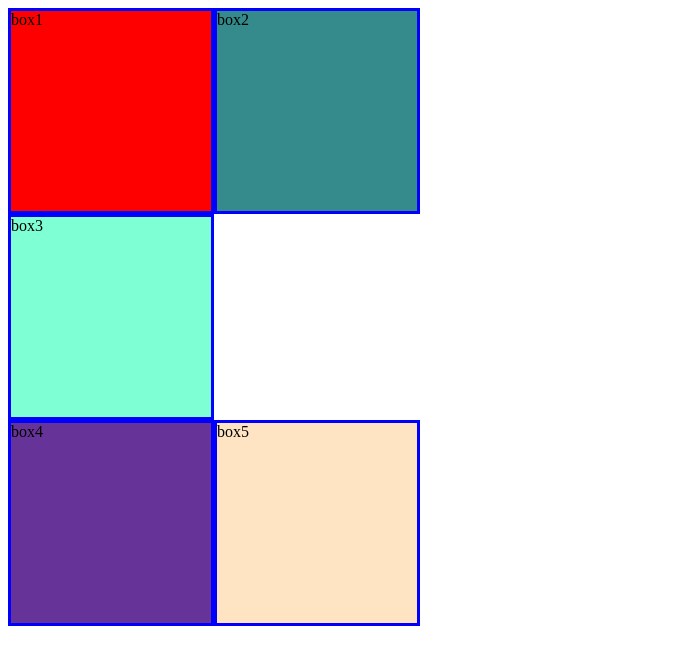
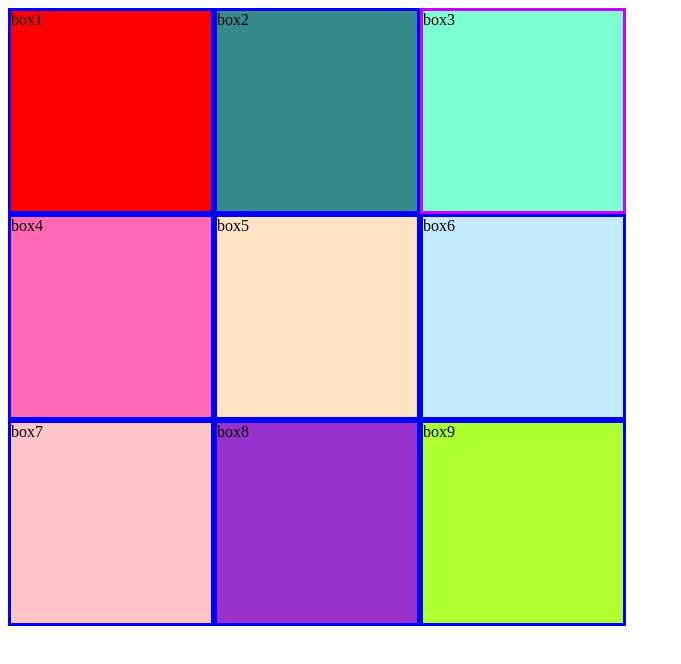
Before and after one commit to Sayonarang/html-, a plain HTML site: page html/20205류승민608.html in a window 1280 px wide. Shown: the whole page, without its empty margins (0-681 px from the left). Drawn offline with Linux system fonts and the light colour scheme.

Commit message:
Add files via upload

```diff
--- a/html/20205류승민608.css
+++ b/html/20205류승민608.css
@@ -1,4 +1,8 @@
 @charset "utf-8"; /*한글적용*/
+div{
+    width:200px;
+    height:200px;
+}
 
 .box1{
     width:200px;
@@ -19,9 +23,8 @@
 .box3{
     width:200px;
     height:200px;
-    border:3px solid blue;
+    border:3px solid rgb(204, 0, 255);
     background-color: aquamarine;
-    clear:left;
     float:left;
 }
 
@@ -29,7 +32,7 @@
     width:200px;
     height:200px;
     border:3px solid blue;
-    background-color: rebeccapurple;
+    background-color: hotpink;
     clear:left;
     float:left;
 }
@@ -41,3 +44,38 @@
     background-color: bisque;
     float:left;
 }
+
+.box6{
+    width:200px;
+    height:200px;
+    border:3px solid blue;
+    background-color: rgb(196, 235, 255);
+    float:left;
+}
+
+
+.box7{
+    width:200px;
+    height:200px;
+    border:3px solid blue;
+    background-color: rgb(255, 196, 199);
+    clear:left;
+    float:left;
+}
+
+
+.box8{
+    width:200px;
+    height:200px;
+    border:3px solid blue;
+    background-color: darkorchid;
+    float:left;
+}
+
+.box9{
+    width:200px;
+    height:200px;
+    border:3px solid blue;
+    background-color: greenyellow;
+    float:left;
+}
--- a/html/20205류승민608.html
+++ b/html/20205류승민608.html
@@ -8,6 +8,12 @@
     <div class="box3">box3</div>
     <div class="box4">box4</div>
     <div class="box5">box5</div>
+    <div class="box6">box6</div>
+    <div class="box7">box7</div>
+    <div class="box8">box8</div>
+    <div class="box9">box9</div>
+
+
 
 
 </body>
```
